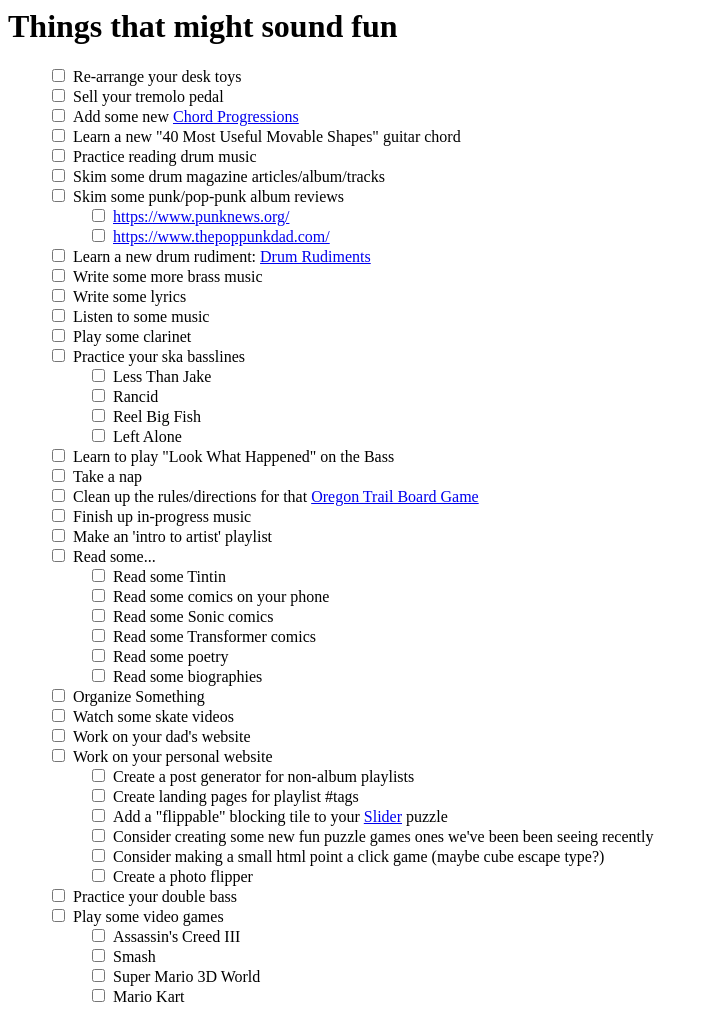
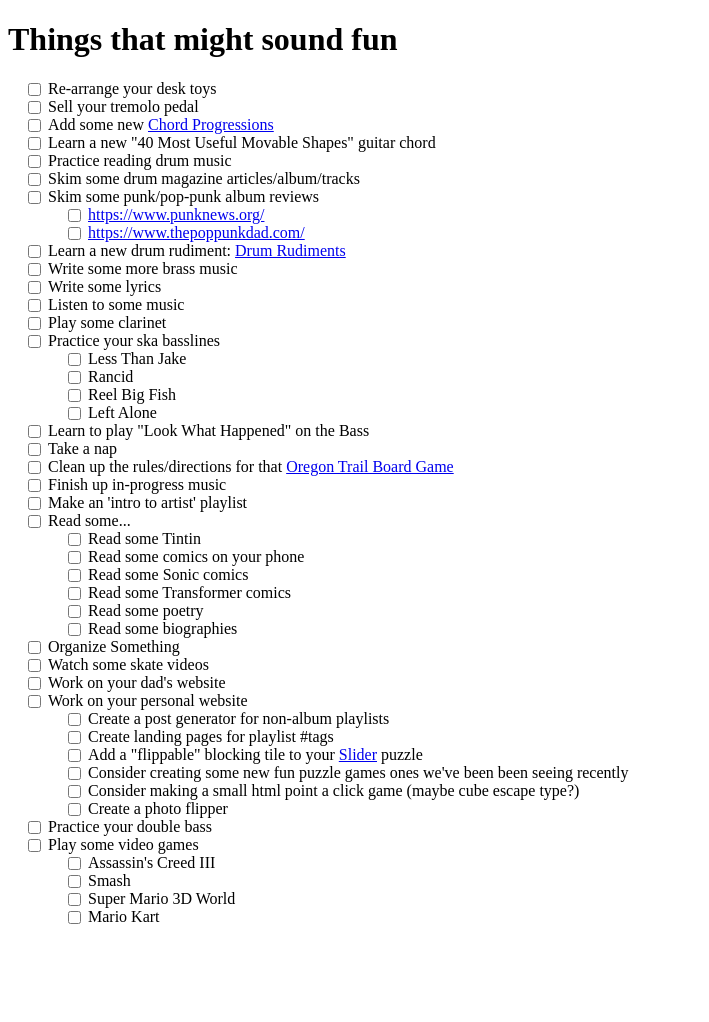
Before and after one commit to brgibson/www, a Jekyll site: the page built from todos/index.html, in a window 1280 px wide. Shown: the whole page, without its empty margins (0-709 px from the left). Built offline with Jekyll 4.4.1, drawn with Linux system fonts in a browser that asks for light colours; after the commit the page ends 942 px from its top, so only the background shows below that.

Commit message:
todos - adding plain.html template - tweaking styles - viewport meta data for mobile

```diff
--- a/_layouts/plain.html
+++ b/_layouts/plain.html
@@ -7,130 +7,8 @@
     <meta name="description" content="{{page.description}}">
     <meta name="keywords" content="{{page.keywords}}">
 </head>
-<style>
-        html {
-            scroll-behavior: smooth;
-        }
-        body {
-            font-family: helvetica;
-            font-weight: 300;
-            max-width: {{page.maxWidth | default: "48em"}};
-            margin: 0 auto;
-        }
-        a {
-            color: #007ee5;
-            text-decoration: none
-        }
-
-        a:hover, a:focus{
-            text-decoration: underline
-        }
-        table, .table {
-            border-collapse: collapse;
-            background-color: #fff;
-            text-transform: {{page.tableTextTransform | default: 'capitalize'}};
-            display: table;
-            border: solid 1px #c8e1ff;
-        }
-
-        h1 {
-            padding:0;
-            margin: 1em 0 1.25em;
-        }
-        .smash-container {
-            margin-top: -5.5em;
-            display: inline-block;
-        }
-        tr {
-            line-height: 20px;
-            border: solid 1px #c8e1ff;
-        }
-        .tr {
-            line-height: 20px;
-            display: block;
-            border-top: solid 1px #c8e1ff;
-        }
-        .thead .tr,
-        *[data-expand="expand"] + .additional-info + .tr {
-            border-top: none;
-        }
-        thead, .thead {
-            background-color: #f1f8ff;
-            text-align: left;pu
-        }
-        .thead {
-            display: block;
-        }
-        .tbody {
-            display: block;
-        }
-        th, .th {
-            font-weight: bold;
-            padding: 1em;
-            white-space: nowrap;
-            display: table-cell;
-        }
-        td, .td {
-            font-family: "HelveticaNeue-Light", "Helvetica Neue Light", "Helvetica Neue", Helvetica, Arial, "Lucida Grande", sans-serif;
-            padding: .7em 1em;
-            white-space: nowrap;
-        }
-        .td {
-            display: inline-block;
-            white-space: nowrap;
-        }
-        ul {
-            padding: 0;
-            margin: 0;
-        }
-        li {
-            display:block;
-        }
-        p {
-            text-align: left;
-        }
-        .em { /* empasis */
-            font-weight: bold;
-        }
-        .oof {
-            opacity: 0.4;
-        }
-        .player-header {
-            min-width: 6em;
-        }
-        .main {
-            display: inline-block;
-        }
-        .text-left {
-            text-align: left;
-        }
-        .text-center {
-            text-align: center;
-        }
-        .section {
-            padding: 2em;
-        }
-        .section:nth-child(odd) {
-            background-color: #f8f8f9;
-            border: 1px solid #ddd;
-        }
-        @media all and (max-width: 500px) {
-            .smash-container {
-                margin-top: -3em;
-            }
-        }
-        table, thead, tr, td, th {
-            -moz-transition: background 1s;
-            -o-transition: background 1s;
-            -webkit-transition: background 1s;
-            transition: background 1s;
-        }
-    </style>
-
-	<body class="{{page.bodySelector}}">
-            <center>
-                {{content}}
-            </center>
-	</body>
-    {% include global/google-analytics.html %}
+<body class="{{page.bodySelector}}">
+    {{content}}
+</body>
+{% include global/google-analytics.html %}
 </html>
--- a/todos/index.html
+++ b/todos/index.html
@@ -1,9 +1,23 @@
+---
+layout: plain
+category: todos
+
+title: Todos
+keywords: todos
+description: Some todos for when you want to brainstorm what to do.
+---
+
 <style>
     li {
         list-style-type: none;
     }
+    label {
+        position: relative;
+    }
+
     input {
-        margin-right: .5rem;
+        left: -1.5rem;
+        position: absolute;
     }
 </style>
 
```
